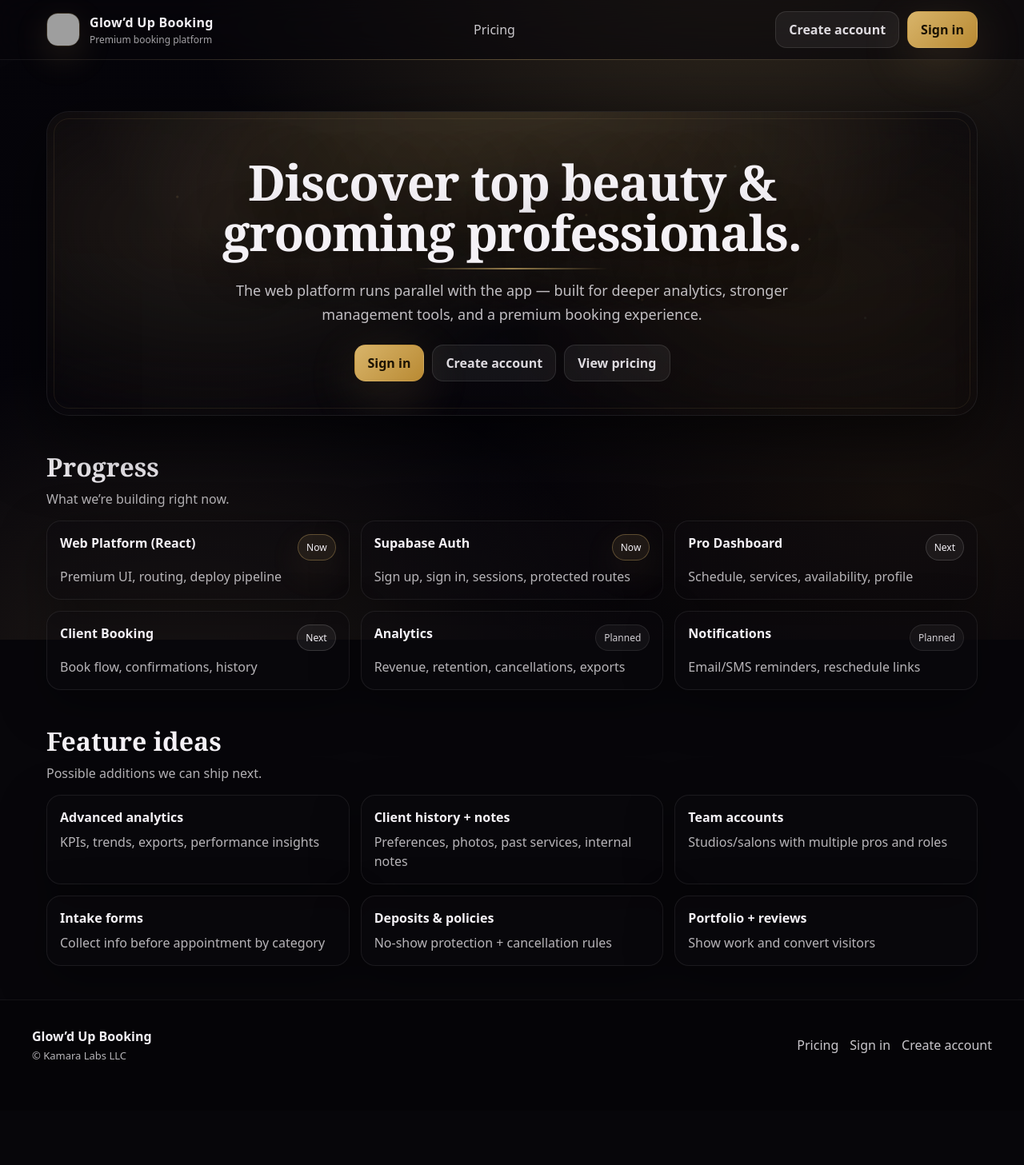
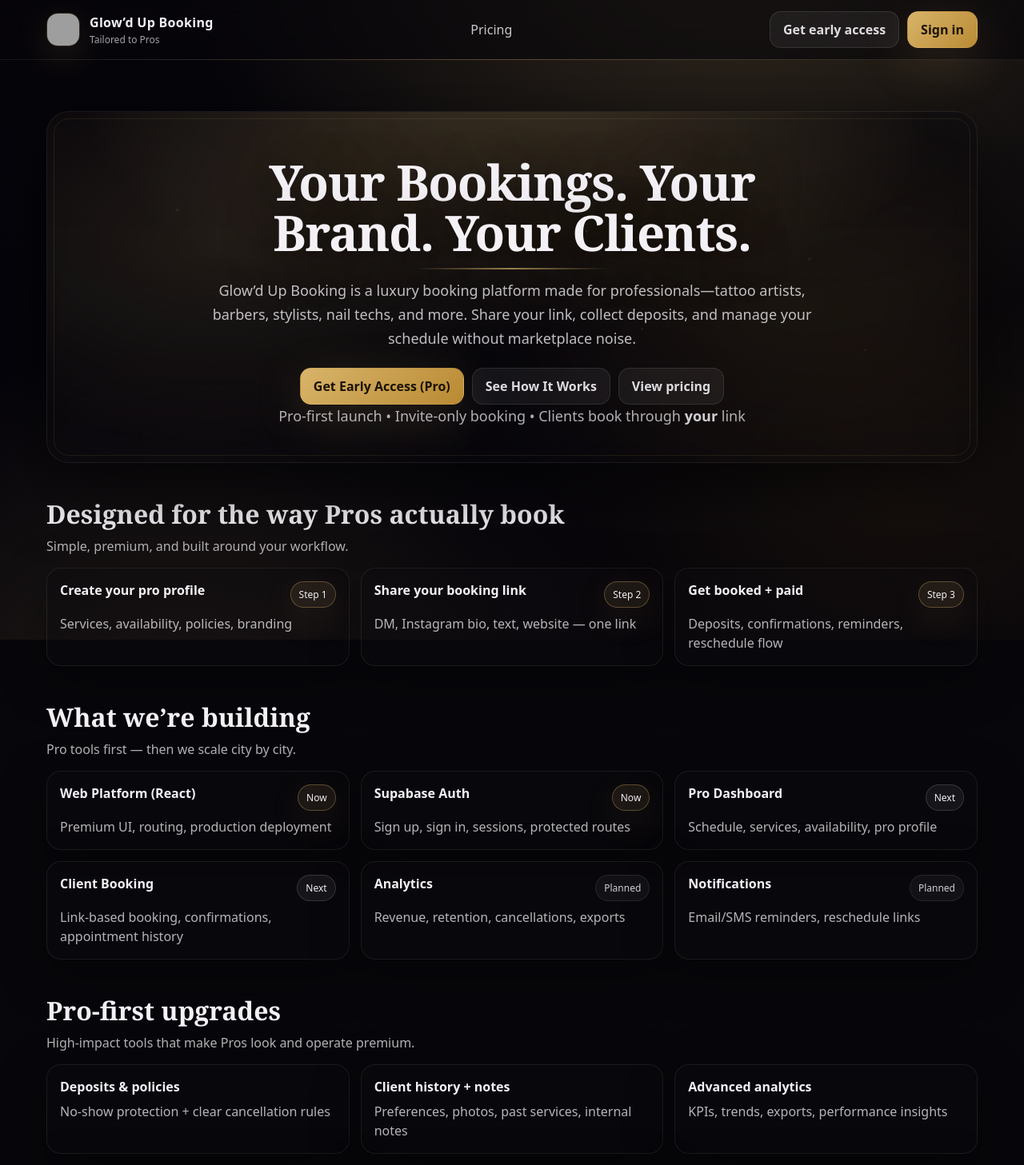
Before and after one commit to GlowdUpBooking/glowdupbooking.github.io, a React (Vite) app: page / in a window 1280 px wide. Shown: the top 1457 px of the page at 80% size. Before the commit the page ends 1389 px from the top, so only its background shows below. Built offline with nearby package versions, Linux system fonts and the light colour scheme; no server answers; grey boxes are pictures that could not be loaded.

Commit message:
Update homepage hero to pro-first positioning

```diff
--- a/src/pages/Home.jsx
+++ b/src/pages/Home.jsx
@@ -9,7 +9,7 @@
             <img className="logo" src="/assets/logo-1.png" alt="Glow’d Up Booking" />
             <div className="brandText">
               <div className="brandName">Glow’d Up Booking</div>
-              <div className="brandTag">Premium booking platform</div>
+              <div className="brandTag">Tailored to Pros</div>
             </div>
           </a>
 
@@ -18,7 +18,7 @@
           </nav>
 
           <div className="navCta">
-            <a className="btn ghost" href="/signup">Create account</a>
+            <a className="btn ghost" href="/signup">Get early access</a>
             <a className="btn gold" href="/login">Sign in</a>
           </div>
         </div>
@@ -26,31 +26,59 @@
 
       <main className="container">
         <section className="heroPanel">
-          <h1>Discover top beauty &amp; grooming professionals.</h1>
+          <h1>Your Bookings. Your Brand. Your Clients.</h1>
           <p>
-            The web platform runs parallel with the app — built for deeper analytics, stronger
-            management tools, and a premium booking experience.
+            Glow’d Up Booking is a luxury booking platform made for professionals—tattoo artists,
+            barbers, stylists, nail techs, and more. Share your link, collect deposits, and manage
+            your schedule without marketplace noise.
           </p>
 
           <div className="heroBtns">
-            <a className="btn gold" href="/login">Sign in</a>
-            <a className="btn ghost" href="/signup">Create account</a>
+            <a className="btn gold" href="/signup">Get Early Access (Pro)</a>
+            <a className="btn ghost" href="#how-it-works">See How It Works</a>
             <a className="btn ghost" href="/pricing">View pricing</a>
+          </div>
+
+          <p className="heroMicro">
+            Pro-first launch • Invite-only booking • Clients book through <strong>your</strong> link
+          </p>
+        </section>
+
+        <section className="section" id="how-it-works">
+          <div className="sectionHead">
+            <h2>Designed for the way Pros actually book</h2>
+            <p>Simple, premium, and built around your workflow.</p>
+          </div>
+
+          <div className="grid">
+            {[
+              { title: "Create your pro profile", status: "Step 1", detail: "Services, availability, policies, branding" },
+              { title: "Share your booking link", status: "Step 2", detail: "DM, Instagram bio, text, website — one link" },
+              { title: "Get booked + paid", status: "Step 3", detail: "Deposits, confirmations, reminders, reschedule flow" },
+            ].map((x) => (
+              <div className="card" key={x.title}>
+                <div className="cardTop">
+                  <div className="cardTitle">{x.title}</div>
+                  <span className="pill pill-now">{x.status}</span>
+                </div>
+                <div className="cardDetail">{x.detail}</div>
+              </div>
+            ))}
           </div>
         </section>
 
         <section className="section">
           <div className="sectionHead">
-            <h2>Progress</h2>
-            <p>What we’re building right now.</p>
+            <h2>What we’re building</h2>
+            <p>Pro tools first — then we scale city by city.</p>
           </div>
 
           <div className="grid">
             {[
-              { title: "Web Platform (React)", status: "Now", detail: "Premium UI, routing, deploy pipeline" },
+              { title: "Web Platform (React)", status: "Now", detail: "Premium UI, routing, production deployment" },
               { title: "Supabase Auth", status: "Now", detail: "Sign up, sign in, sessions, protected routes" },
-              { title: "Pro Dashboard", status: "Next", detail: "Schedule, services, availability, profile" },
-              { title: "Client Booking", status: "Next", detail: "Book flow, confirmations, history" },
+              { title: "Pro Dashboard", status: "Next", detail: "Schedule, services, availability, pro profile" },
+              { title: "Client Booking", status: "Next", detail: "Link-based booking, confirmations, appointment history" },
               { title: "Analytics", status: "Planned", detail: "Revenue, retention, cancellations, exports" },
               { title: "Notifications", status: "Planned", detail: "Email/SMS reminders, reschedule links" },
             ].map((x) => (
@@ -77,17 +105,17 @@
 
         <section className="section">
           <div className="sectionHead">
-            <h2>Feature ideas</h2>
-            <p>Possible additions we can ship next.</p>
+            <h2>Pro-first upgrades</h2>
+            <p>High-impact tools that make Pros look and operate premium.</p>
           </div>
 
           <div className="grid">
             {[
+              { title: "Deposits & policies", detail: "No-show protection + clear cancellation rules" },
+              { title: "Client history + notes", detail: "Preferences, photos, past services, internal notes" },
               { title: "Advanced analytics", detail: "KPIs, trends, exports, performance insights" },
-              { title: "Client history + notes", detail: "Preferences, photos, past services, internal notes" },
+              { title: "Intake forms", detail: "Collect info before appointments by category" },
               { title: "Team accounts", detail: "Studios/salons with multiple pros and roles" },
-              { title: "Intake forms", detail: "Collect info before appointment by category" },
-              { title: "Deposits & policies", detail: "No-show protection + cancellation rules" },
               { title: "Portfolio + reviews", detail: "Show work and convert visitors" },
             ].map((x) => (
               <div className="card" key={x.title}>
@@ -108,7 +136,7 @@
           <div className="footerLinks">
             <a href="/pricing">Pricing</a>
             <a href="/login">Sign in</a>
-            <a href="/signup">Create account</a>
+            <a href="/signup">Get early access</a>
           </div>
         </div>
       </footer>
```
